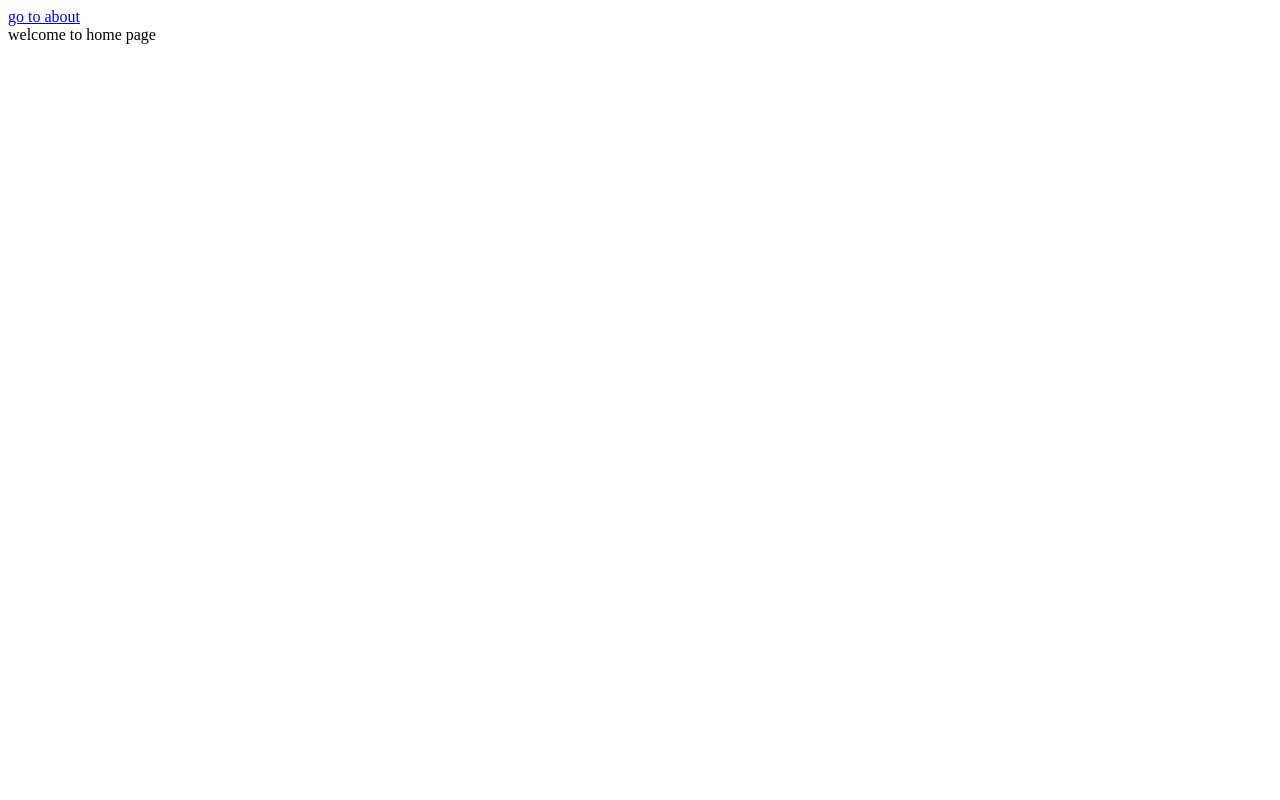
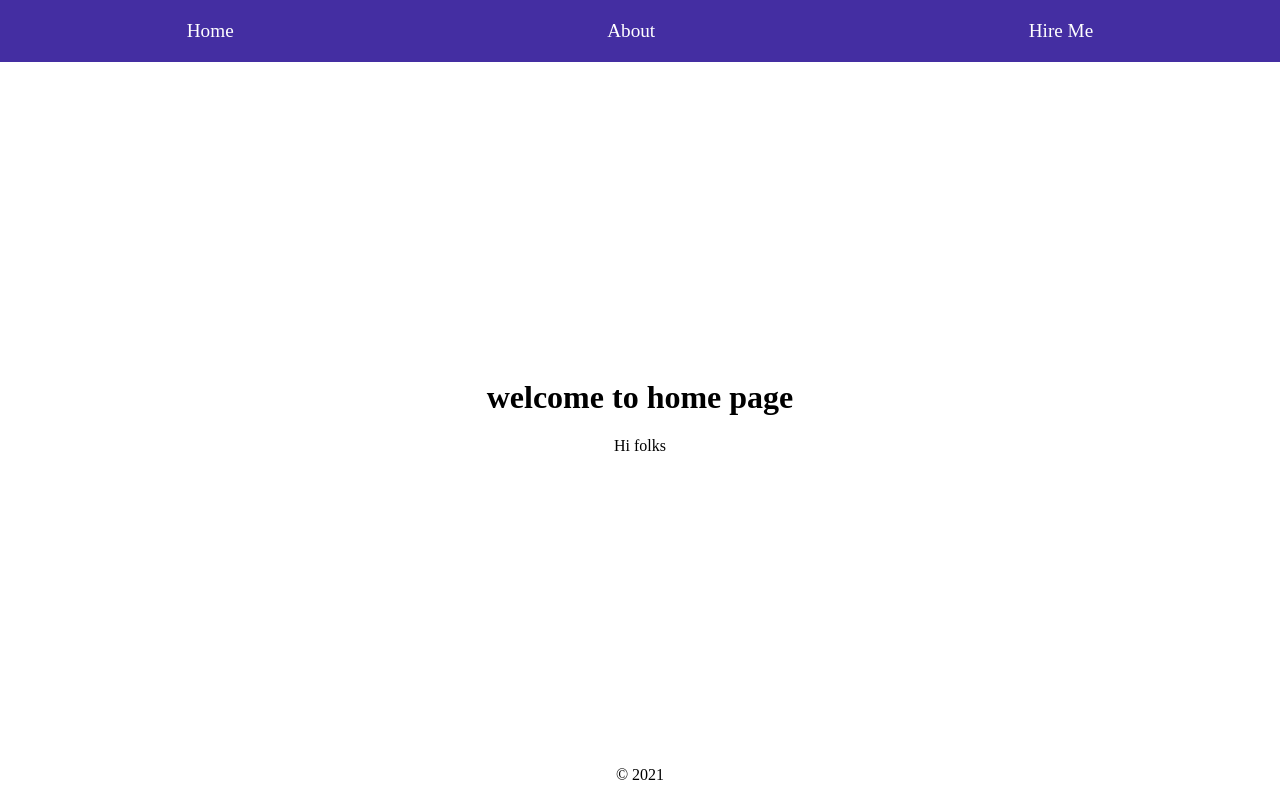
Before and after one commit to MohJaber93/first-next-app, a Next.js app: page / in a window 1280 px wide. Built offline with nearby package versions, Linux system fonts and the light colour scheme; a small style sheet from the web is missing.

Commit message:
use layout component

```diff
--- a/package.json
+++ b/package.json
@@ -11,6 +11,7 @@
   "license": "ISC",
   "dependencies": {
     "next": "^10.2.0",
+    "nprogress": "^0.2.0",
     "react": "^17.0.2",
     "react-dom": "^17.0.2"
   }
--- a/pages/index.js
+++ b/pages/index.js
@@ -1,14 +1,7 @@
-import Link from "next/link";
+import Layout from "../components/Layout";
 
 const Home = () => {
-  return (
-    <div>
-      <div>
-        <Link href="/about">go to about</Link>
-      </div>
-      welcome to home page
-    </div>
-  );
+  return <Layout title="welcome to home page">Hi folks</Layout>;
 };
 
 export default Home;
```
Also changed, not shown: pages/about.js (+3 -7 lines).
